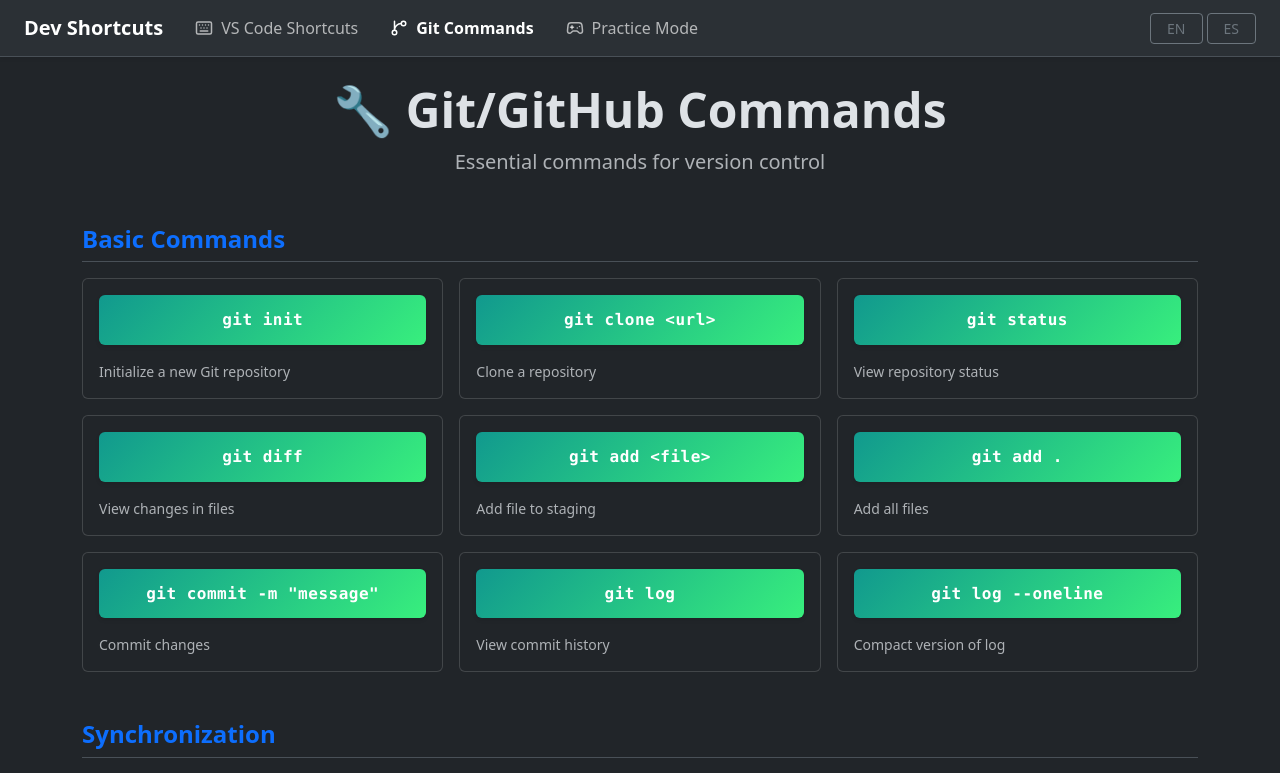
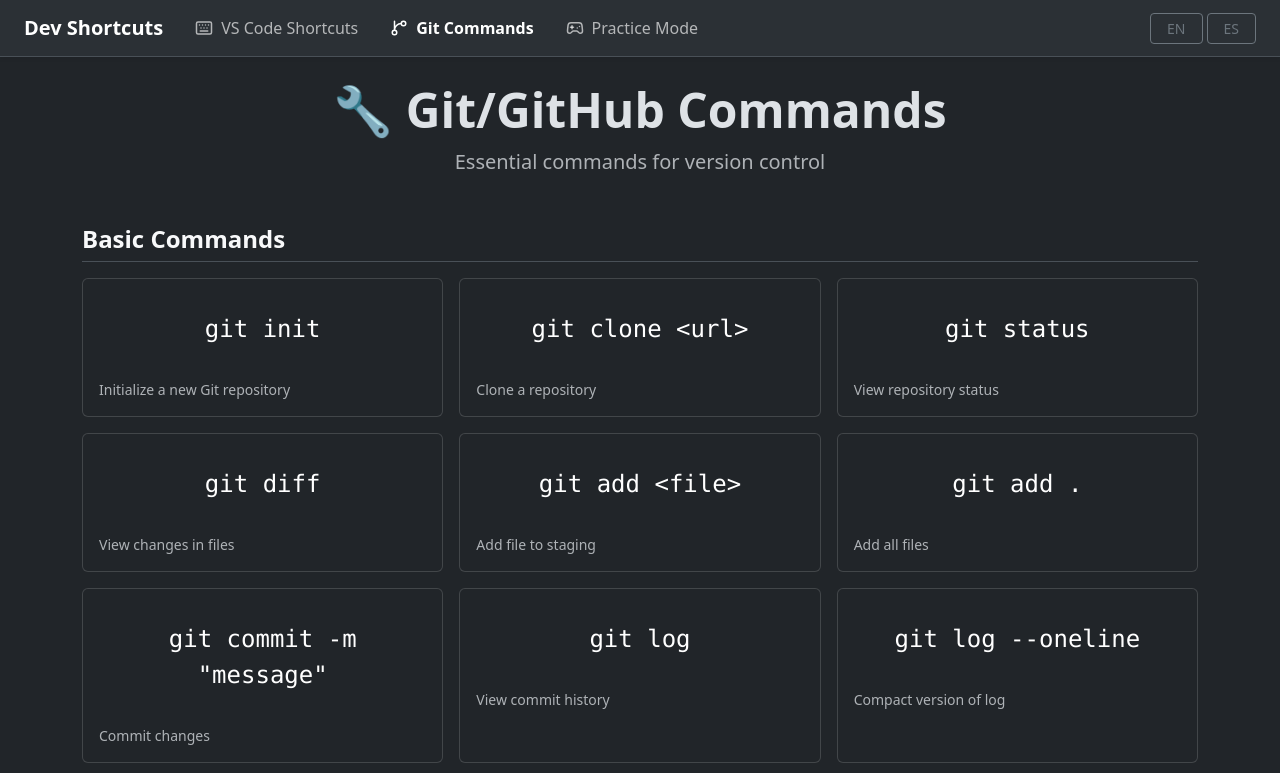
Before and after one commit to mitoperni/vscode-shortcuts, a React (Vite) app: page /git in a window 1280 px wide. Shown: the top 773 px of the page. Built offline with nearby package versions, Linux system fonts and the light colour scheme.

Commit message:
git commands design changed

```diff
--- a/src/components/git/GitCommandCard.jsx
+++ b/src/components/git/GitCommandCard.jsx
@@ -5,17 +5,12 @@
   const { t } = useTranslation()
 
   return (
-    <div className="card h-100 git-card">
+    <div className="card h-100">
       <div className="card-body">
-        {/* Git Command - Most Important */}
-        <div className="git-command-wrapper">
-          <code className="git-command user-select-all">
-            {command.command}
-          </code>
-        </div>
-
-        {/* Description */}
-        <p className="text-muted small mb-0 mt-3">
+        <code className="d-block text-white mb-3 user-select-all text-center py-3 fs-4">
+          {command.command}
+        </code>
+        <p className="text-muted small mb-0">
           {t(`git.descriptions.${command.desc}`)}
         </p>
       </div>
--- a/src/pages/Git.jsx
+++ b/src/pages/Git.jsx
@@ -17,7 +17,7 @@
       {Object.entries(gitCommands).map(([category, commands]) => (
         <div key={category} className="mb-5">
           {/* Category Title */}
-          <h4 className="mb-3 fw-bold text-primary border-bottom pb-2">
+          <h4 className="mb-3 fw-bold text-light border-bottom pb-2">
             {t(`git.categories.${category}`)}
           </h4>
 
```
